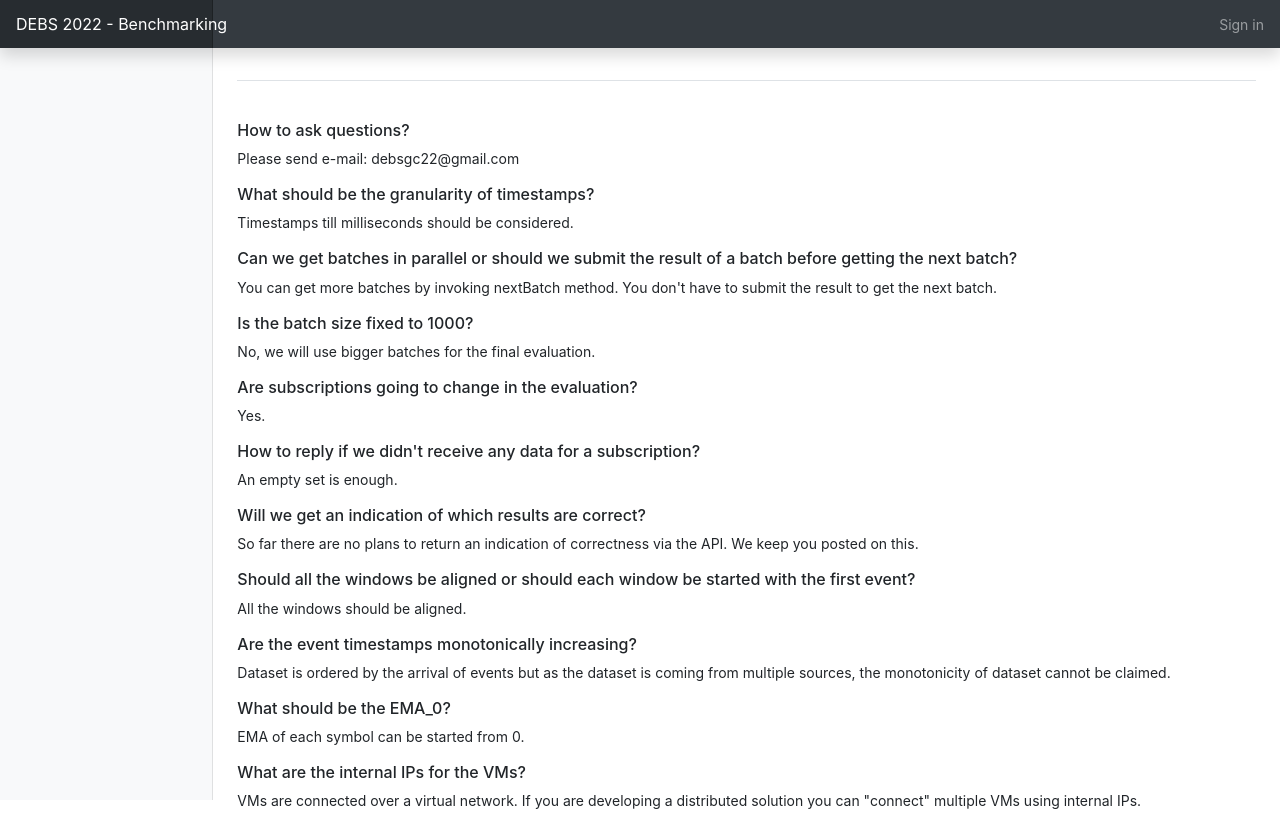
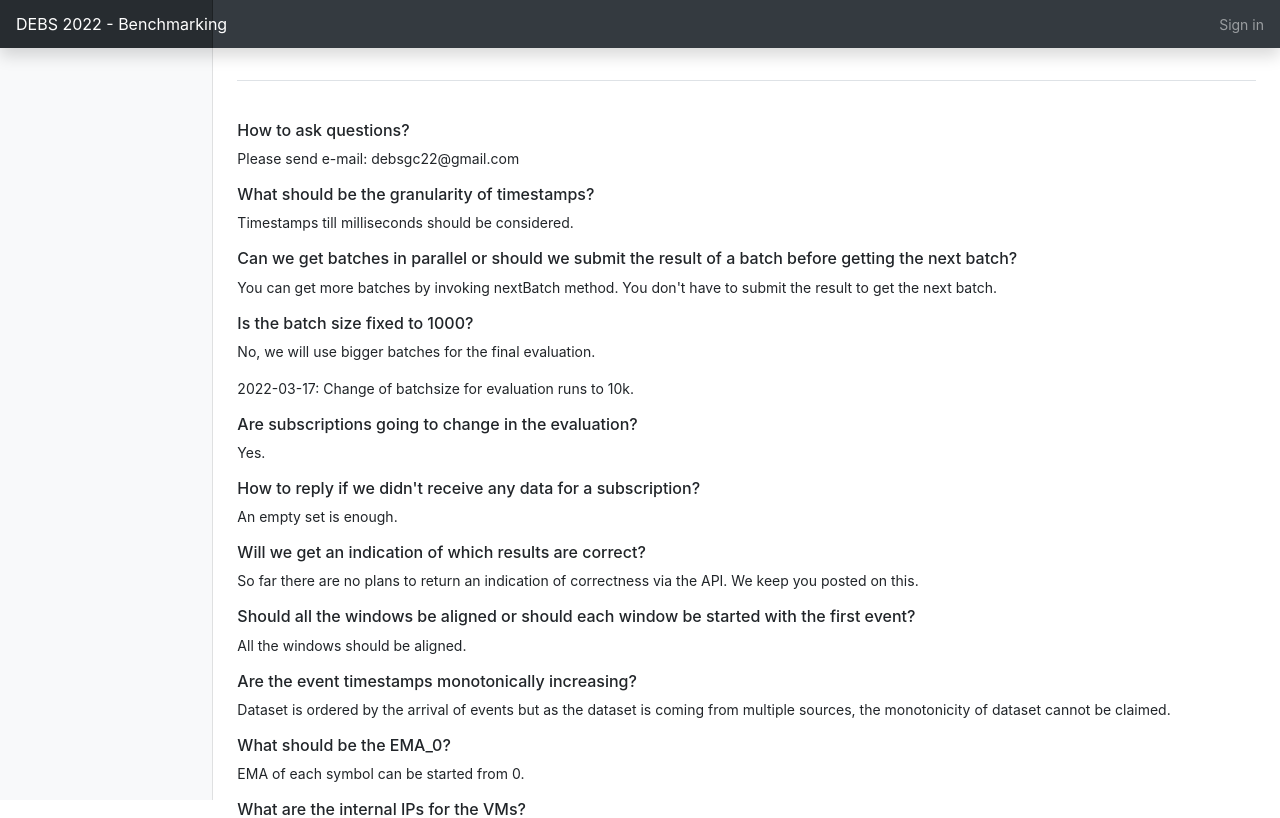
Before and after one commit to jawadtahir/bandency, a Python web app: template web/frontend/templates/faq.html in a window 1280 px wide. Shown: the top 818 px of the page. Run offline with Jinja, Linux system fonts and the light colour scheme; the template is opened without the code that fills it, so the values that code supplies are empty; some libraries are stand-ins or nearby versions.

Commit message:
updated faq

```diff
--- a/web/frontend/templates/faq.html
+++ b/web/frontend/templates/faq.html
@@ -15,6 +15,7 @@
 
     <h6>Is the batch size fixed to 1000?</h6>
     <p>No, we will use bigger batches for the final evaluation.</p>
+    <p>2022-03-17: Change of batchsize for evaluation runs to 10k.</9>
     <p></p>
 
     <h6>Are subscriptions going to change in the evaluation?</h6>
```
